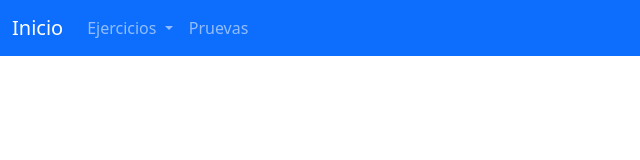
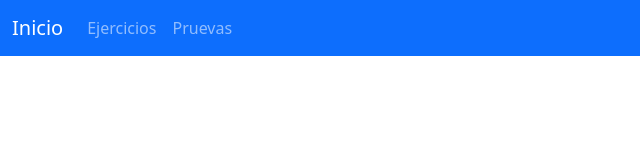
Before and after one commit to fbaguem2021/fbaguem2021.github.io, a plain HTML site: page index.html in a window 1280 px wide. Shown: the full height of the page, 0-640 px from the left. Drawn offline with Linux system fonts and the light colour scheme.

Commit message:
no message

```diff
--- a/index.html
+++ b/index.html
@@ -9,7 +9,7 @@
     <script src="/js/funcionalidades.js"></script>
 </head>
 <body>
-    <script> loadHTML("navbar", "./views/ejercicios-menu.html"); </script>
+    <script> loadHTML("navbar", "./views/menu.html"); </script>
     <header id="navbar"></header>
     <!-- <nav class="navbar navbar-expand-lg navbar-dark bg-primary">
         <div class="container-fluid">
```
